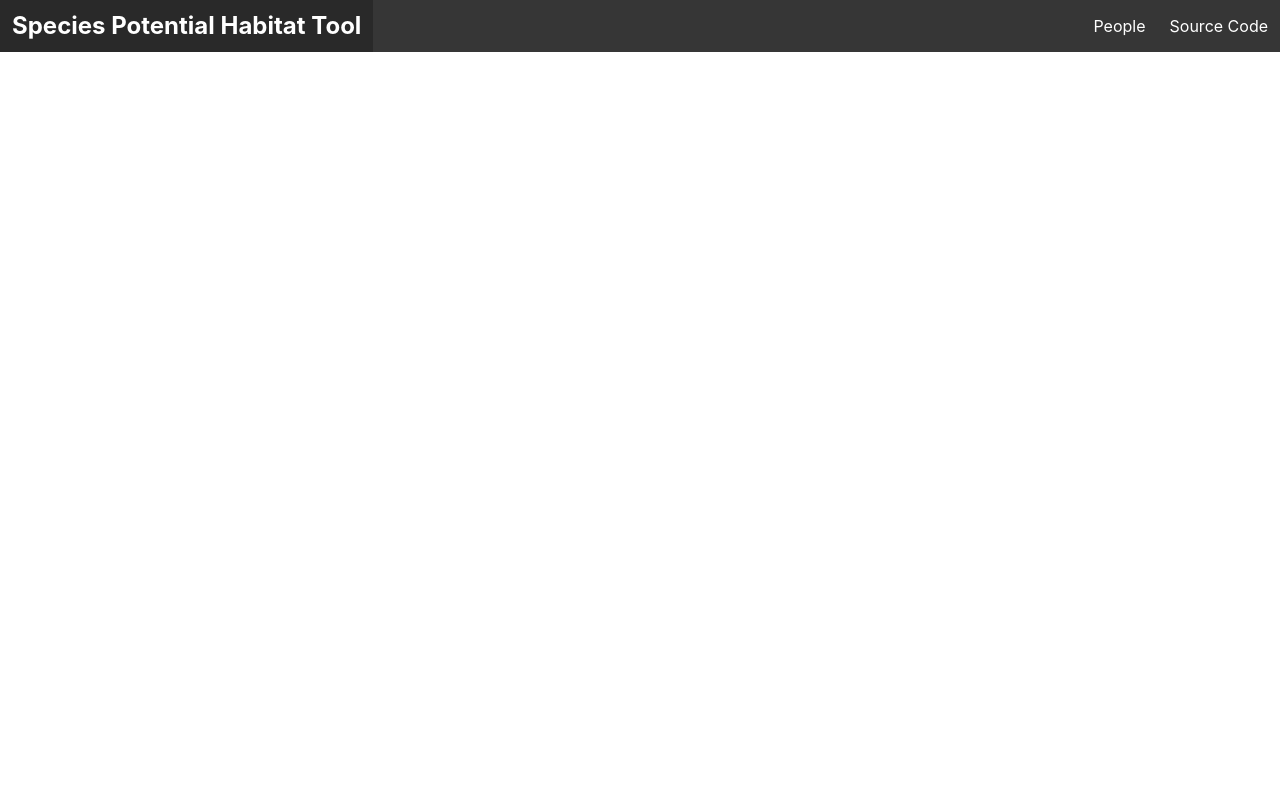
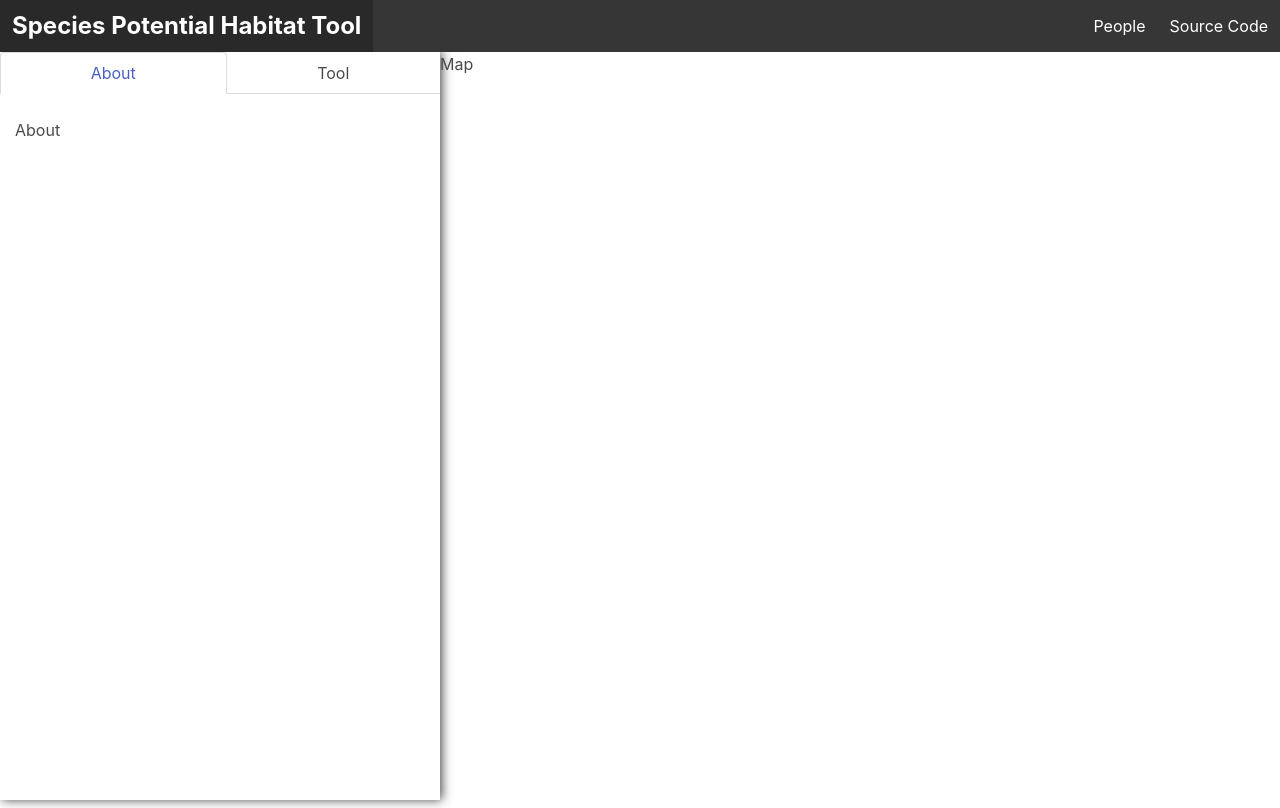
Before and after one commit to consbio/spht, a React app in the folder javascript/: page / in a window 1280 px wide. Built offline with nearby package versions, Linux system fonts and the light colour scheme; the HTML template or start-up script is replaced by a standard one.

Commit message:
add sidebar

```diff
--- a/javascript/scss/spht.scss
+++ b/javascript/scss/spht.scss
@@ -1,10 +1,18 @@
 @import "~bulma/sass/utilities/initial-variables";
+@import '~bulma/bulma';
 
 $primary: $blue;
+$sidebar-width: 440px;
+$header-height: 52px;
+$tab-header-height: 58px;
+$tab-content-height: calc(100vh - #{$header-height} - #{$tab-header-height});
 
-
-@import '~bulma/bulma';
-
+.spht-app > .columns {
+  position: absolute;
+  margin-top: $header-height;
+  height: calc(100% - #{$header-height});
+  width: 100%;
+}
 
 .navbar {
   position: fixed;
@@ -13,5 +21,44 @@ $primary: $blue;
 }
 
 .navbar.is-dark a:hover {
-  color: $light;
+  color: $orange;
 }
+
+.sidebar {
+  box-shadow: 2px 0px 10px;
+  z-index: 2; // Raise box shadow above leaflet map
+}
+
+@include mobile {
+  .sidebar {
+    width: 100%;
+    position: absolute;
+    box-shadow: none;
+    background-color: #fff;
+  }
+}
+
+.sidebar-inner {
+  width: $sidebar-width;
+}
+
+@include mobile {
+  .sidebar-inner {
+    width: 100%;
+  }
+}
+
+.sidebar .tab-content {
+  position: relative;
+  height: $tab-content-height;
+  overflow: auto;
+  padding: 0px 15px 0px 15px;
+}
+
+@include mobile {
+  .sidebar .tab-content {
+    margin-top: $tab-header-height;
+    height: auto !important;
+    min-height: $tab-content-height;
+  }
+}
--- /dev/null
+++ b/javascript/src/components/About.js
@@ -0,0 +1,6 @@
+import React from 'react'
+
+
+const About = () => <div>About</div>
+
+export default About
--- a/javascript/src/components/App.js
+++ b/javascript/src/components/App.js
@@ -4,7 +4,7 @@ import Navbar from './Navbar'
 import Sidebar from './Sidebar'
 
 const App = () => (
-    <div className="seedsource-app">
+    <div className="spht-app">
         <Navbar />
 
         <div className="columns is-gapless">
--- a/javascript/src/components/Navbar.js
+++ b/javascript/src/components/Navbar.js
@@ -3,7 +3,7 @@ import React from 'react'
 
 class Navbar extends React.Component {
     constructor(props) {
-        super(props)
+        super(props);
         this.state = {isActive: false}
     }
 
--- a/javascript/src/components/Sidebar.js
+++ b/javascript/src/components/Sidebar.js
@@ -1,7 +1,46 @@
-import React from 'react'
+import React from 'react';
+import About from './About'
+import Tool from './Tool'
+
+class Sidebar extends React.Component {
+    constructor(props) {
+        super(props);
+        this.state = {activeTab: "about"}
+    }
+    render() {
+        let activeTab = this.state.activeTab
+        return (
+            <div className="sidebar-inner">
+                <div className="tabs is-boxed is-fullwidth">
+                    <ul>
+                        <li className={activeTab === 'about' ? 'is-active' : null}>
+                            <a onClick={(e) => this.setState({activeTab: "about"})}>About
+                            </a>
+                        </li>
+                        <li className={activeTab === 'tool' ? 'is-active' : null}>
+                            <a onClick={(e) => this.setState({activeTab: "tool"})}>Tool</a>
+                        </li>
+                    </ul>
+                </div>
+                <div className={'tab-content ' + (activeTab !== 'about' ? 'is-hidden' : '')}>
+                    <About />
+                </div>
+                <div className={'tab-content ' + (activeTab !== 'tool' ? 'is-hidden' : '')}>
+                    <Tool />
+                </div>
+            </div>
 
 
-const Sidebar = () => <div>Sidebar</div>
+
+
+
+        )
+
+
+    }
+}
+
+
 
 
 export default Sidebar
--- /dev/null
+++ b/javascript/src/components/Tool.js
@@ -0,0 +1,5 @@
+import React from 'react'
+
+const Tool = () => <div>Tool</div>
+
+export default Tool
```
